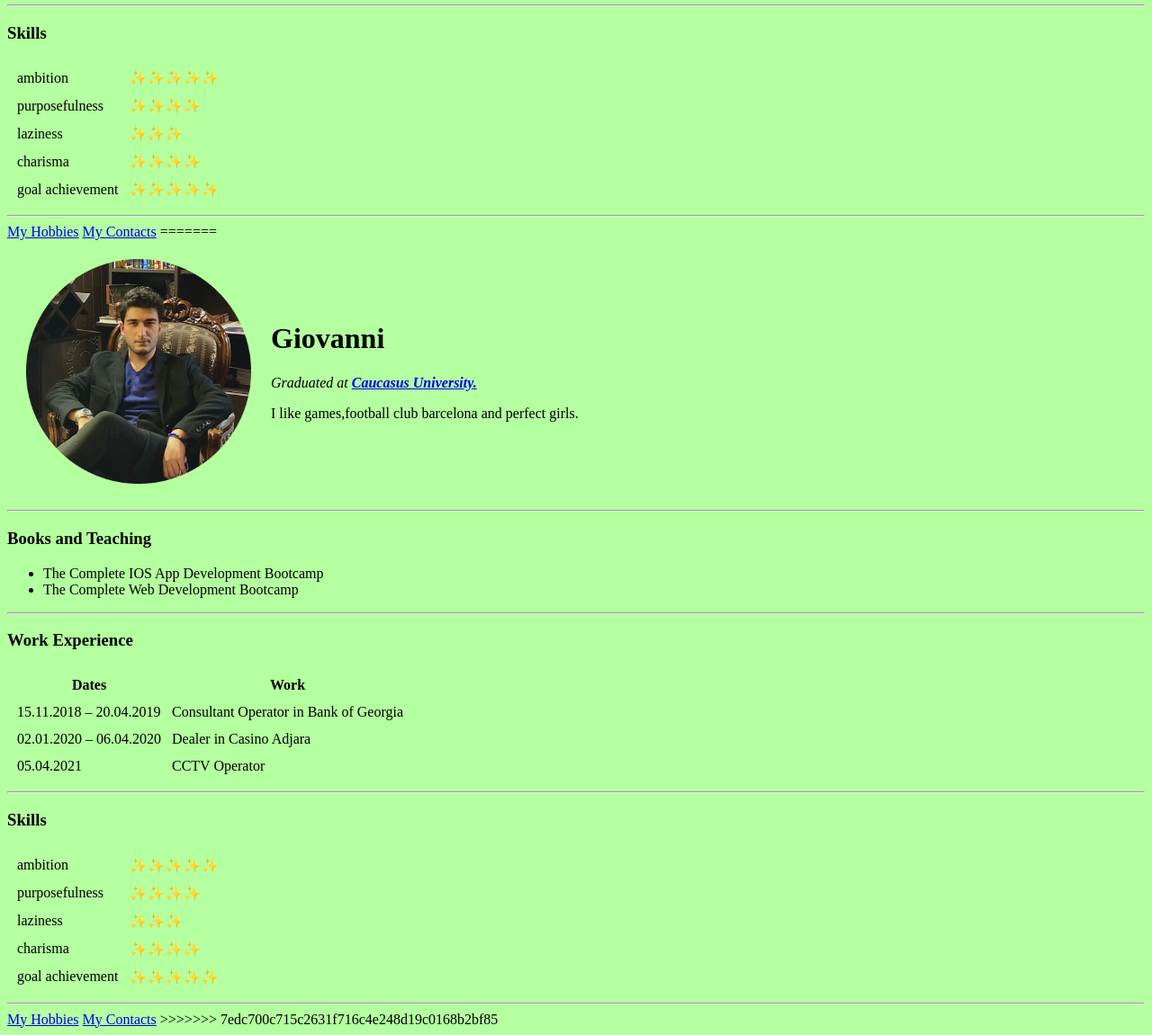
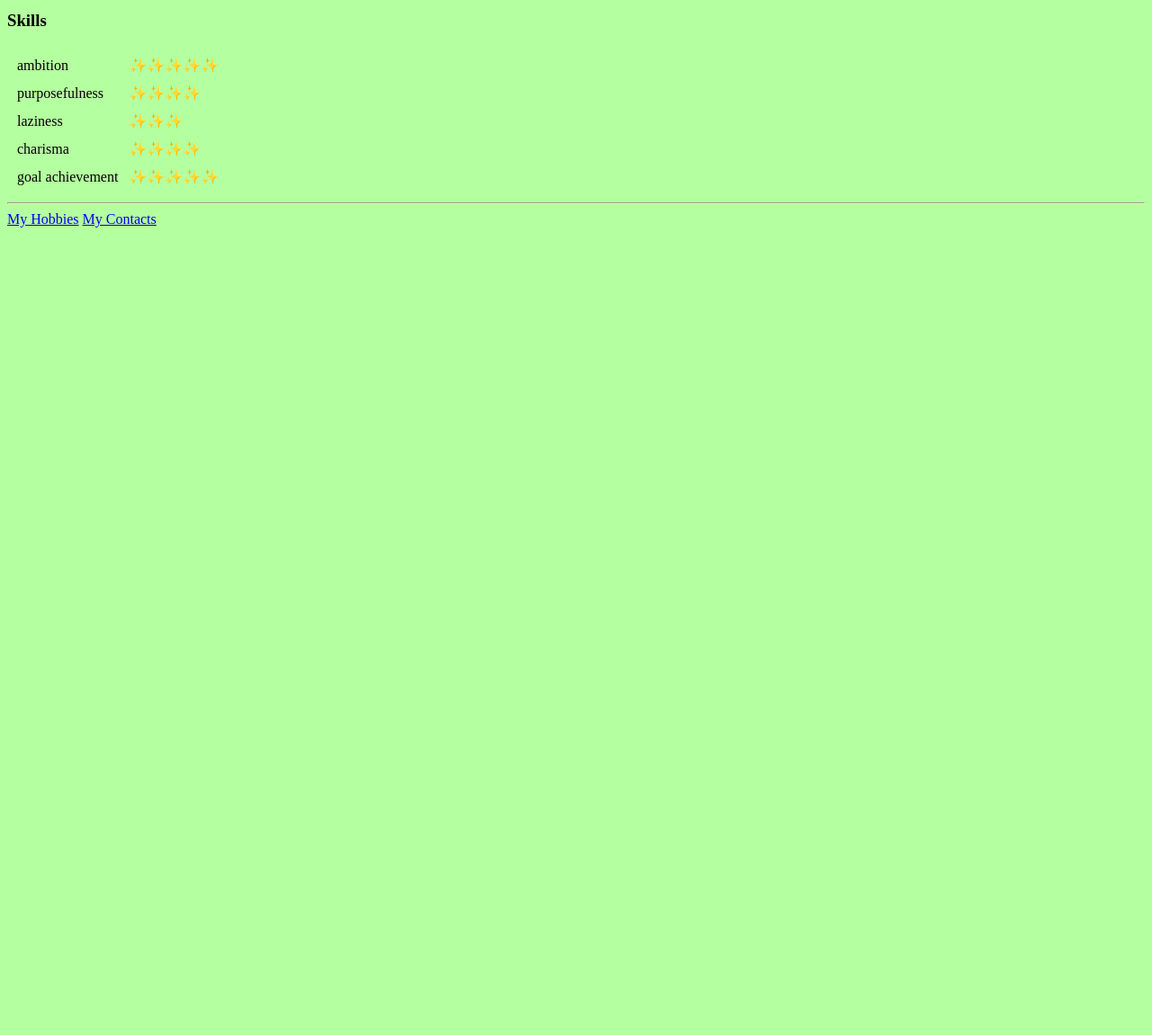
Before and after one commit to Jovani2898/cv, a plain HTML site: page index.html in a window 1280 px wide. Shown: the part 634-1785 px from the top of the page at 90% size. After the commit the page ends 895 px from the top, so only its background shows below. Drawn offline with Linux system fonts and the light colour scheme.

Commit message:
last sexy website update

```diff
--- a/index.html
+++ b/index.html
@@ -1,4 +1,3 @@
-<<<<<<< HEAD
 <!DOCTYPE html>
 <html lang="en" dir="ltr">
 
@@ -78,87 +77,6 @@
   </table>
   <a href="hobbies.html">My Hobbies</a>
   <a href="Contact-Me.html">My Contacts</a>
-</body </html>
-=======
-<!DOCTYPE html>
-<html lang="en" dir="ltr">
-
-<head>
-  <meta charset="utf-8">
-  <title>ⒼGiovanni's Personal SiteⓈ</title>
-</head>
-
-<body>
-  <table cellspacing="20">
-    <tr>
-      <td> <img src="images/Giovanni.png" alt="Giovanni Profile Picture" width="250" height="250"></td>
-      <td>
-        <h1> Giovanni </h1>
-        <p><em>Graduated at <strong><a href="https://ciu.edu.ge/">Caucasus University.</a></strong></em></p>
-        <p>I like games,football club barcelona and perfect girls.</p>
-      </td>
-    </tr>
-  </table>
-  <hr>
-  <h3>Books and Teaching </h3>
-  <ul>
-    <li>The Complete IOS App Development Bootcamp</li>
-    <li>The Complete Web Development Bootcamp</li>
-  </ul>
-  <hr>
-  <h3>Work Experience</h3>
-  <table cellspacing="10" >
-    <thead>
-      <tr>
-        <th>Dates</th>
-        <th>Work</th>
-      </tr>
-    </thead>
-    <tbody>
-      <tr>
-        <td>15.11.2018 – 20.04.2019</td>
-        <td>Consultant Operator in Bank of Georgia</td>
-      </tr>
-      <tr>
-        <td>02.01.2020 – 06.04.2020</td>
-        <td>Dealer in Casino Adjara</td>
-      </tr>
-      <tr>
-        <td>05.04.2021</td>
-        <td>CCTV Operator</td>
-      </tr>
-    </tbody>
-  </table>
-  <hr>
-  <h3>Skills</h3>
-  <table cellspacing="10">
-    <tr>
-      <td>ambition</td>
-      <td>✨✨✨✨✨</td></tr>
-<tr>
-      <td>purposefulness</td>
-      <td>✨✨✨✨</td>
-    </tr>
-    <tr>
-      <td>laziness</td>
-      <td>✨✨✨</td>
-    </tr>
-    <tr>
-      <td>charisma</td>
-      <td>✨✨✨✨</td>
-    </tr>
-    <tr>
-      <td>goal achievement</td>
-      <td>✨✨✨✨✨</td>
-    </tr>
-  </table>
-  <hr>
-
-
-  </table>
-  <a href="hobbies.html">My Hobbies</a>
-  <a href="Contact-Me.html">My Contacts</a>
 </body>
 
 </html>
->>>>>>> 7edc700c715c2631f716c4e248d19c0168b2bf85
```
